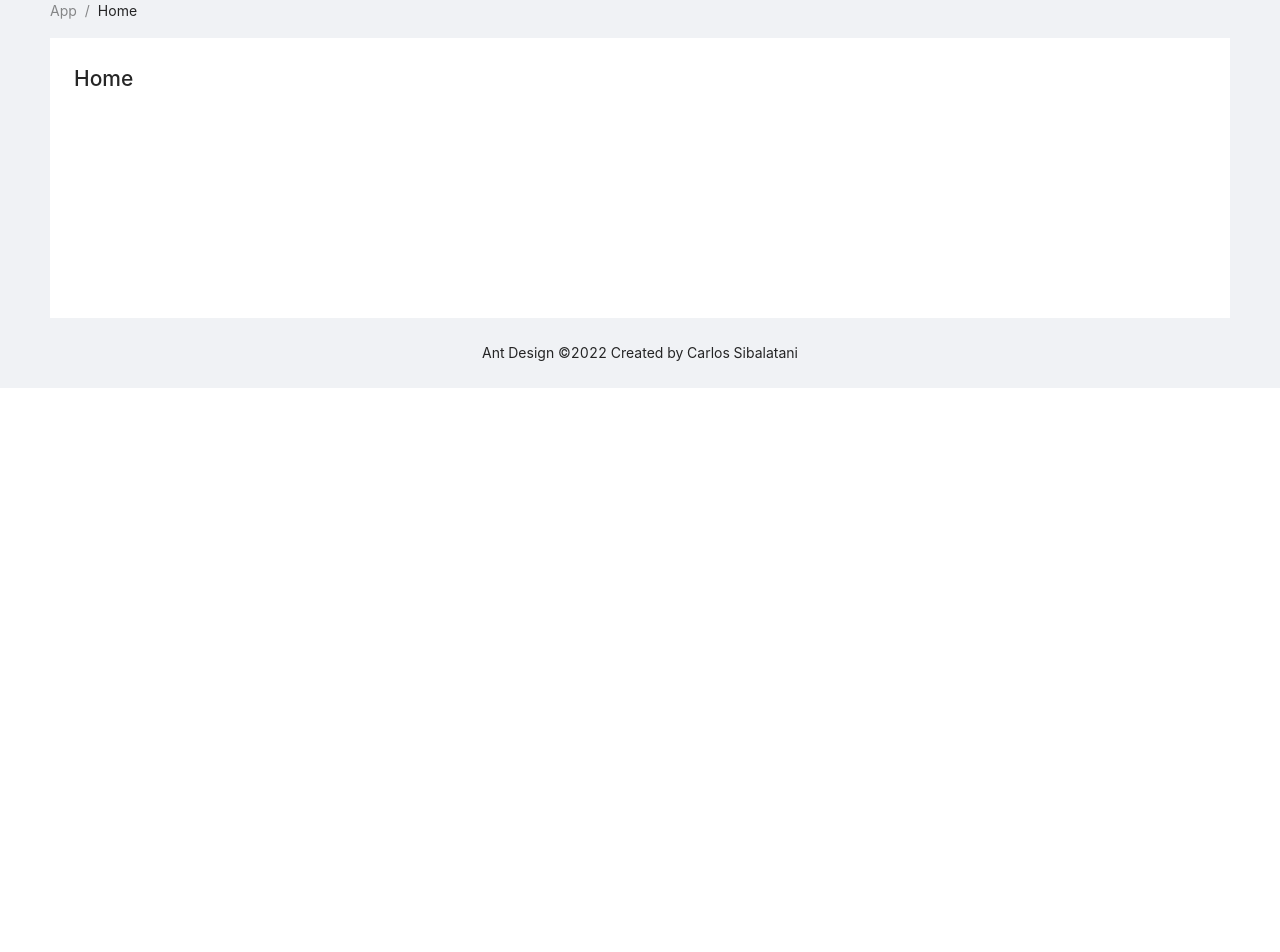
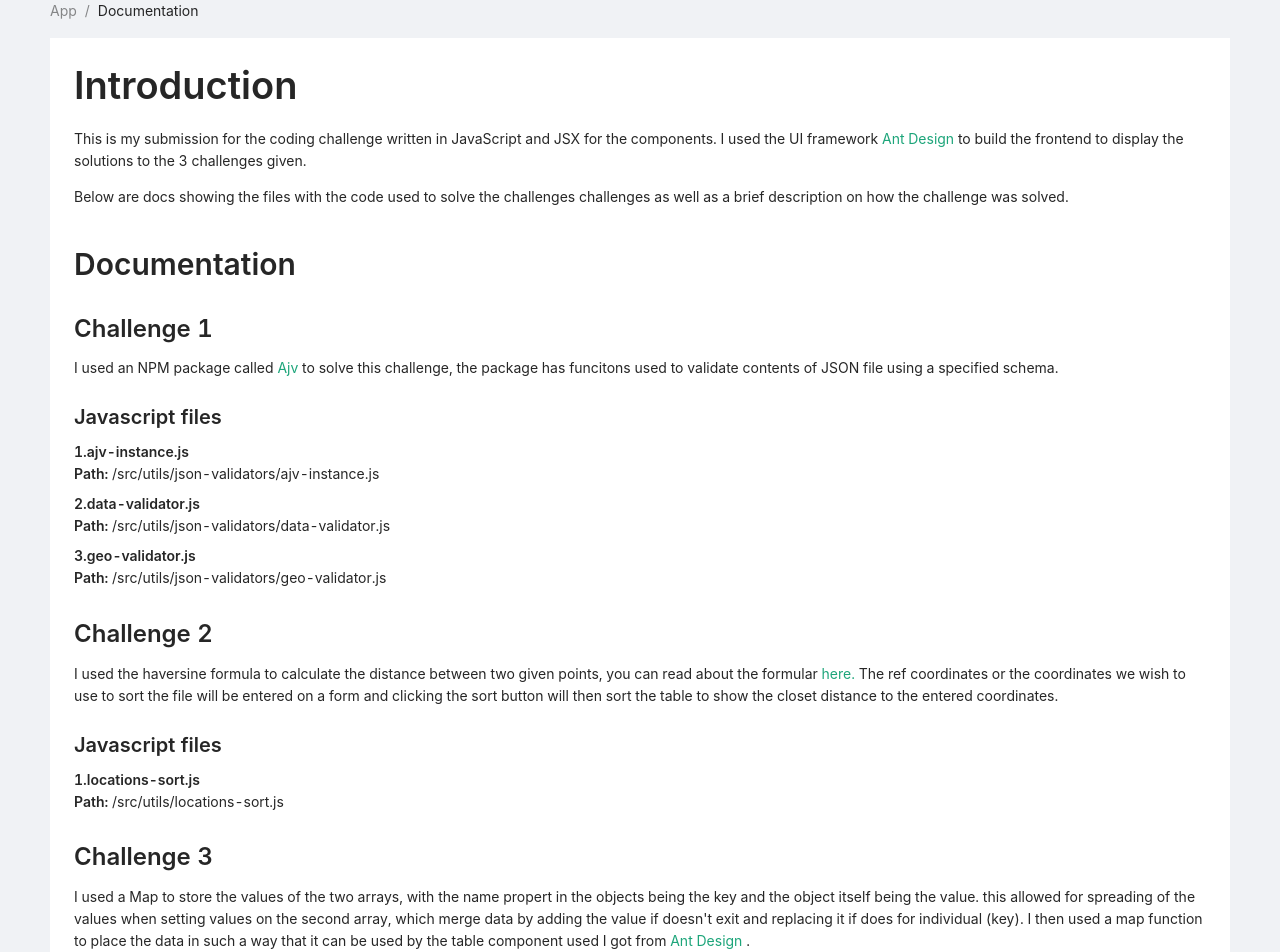
Before and after one commit to FearTheBeard95/ambrite-coding-challenge, a React (Create React App) app: page / in a window 1280 px wide. Shown: the part 80-1032 px from the top of the page. Before the commit the page ends 800 px from the top, so only its background shows below. Built offline with nearby package versions, Linux system fonts and the light colour scheme.

Commit message:
Wire up documentation page

```diff
--- a/src/components/pages/Challenge2.jsx
+++ b/src/components/pages/Challenge2.jsx
@@ -60,6 +60,10 @@ const Challenge2 = () => {
               name='latitude'
               onChange={(e) => onChangeLatitude(e.target.value)}
               value={refLatitude}
+              type='number'
+              step={'0.0000000000000001'}
+              max={90.9999999999999999}
+              min={-90.99999999999999999}
             />
             <Input
               style={{ width: '30%' }}
@@ -67,6 +71,10 @@ const Challenge2 = () => {
               name='longitude'
               onChange={(e) => onChangeLongitude(e.target.value)}
               value={refLongitude}
+              type='number'
+              step={'0.0000000000000001'}
+              max={180.9999999999999999}
+              min={-180.99999999999999999}
             />
             <Button type='primary' htmlType='submit'>
               Sort
--- a/src/components/pages/Challenge3.jsx
+++ b/src/components/pages/Challenge3.jsx
@@ -4,11 +4,10 @@ import MainLayout from '../MainLayout';
 import arrayUnion from '../../utils/data-merge';
 import p3Data from '../../utils/p3Data.json';
 import { useState } from 'react';
-import { useEffect } from 'react';
 
 const Challenge3 = () => {
   const { testSet1, testSet2 } = p3Data;
-  const [dataSource, setDataSource] = useState(arrayUnion(testSet1, testSet2));
+  const [dataSource] = useState(arrayUnion(testSet1, testSet2));
 
   const columns = [
     { title: 'name', dataIndex: 'name', key: 'key' },
@@ -19,20 +18,6 @@ const Challenge3 = () => {
     { title: 'field', dataIndex: 'key', key: 'key' },
     { title: 'value', dataIndex: 'value', key: 'key' },
   ];
-  // useEffect(() => {
-  //   // eslint-disable-next-line no-unused-vars
-  //   let isMounted = true;
-  //   const { testSet1, testSet2 } = p3Data;
-
-  //   arrayUnion(testSet1, testSet2).then((union) => {
-  //     console.log(union);
-  //     return setDataSource(union);
-  //   });
-
-  //   return () => {
-  //     isMounted = false;
-  //   };
-  // }, []);
 
   return (
     <MainLayout selected={['Challenge3']}>
--- /dev/null
+++ b/src/components/pages/Docs.jsx
@@ -0,0 +1,145 @@
+import React from 'react';
+import { Breadcrumb, Space, Typography } from 'antd';
+import MainLayout from '../MainLayout';
+import { Link as To } from 'react-router-dom';
+
+const { Title, Paragraph, Text, Link } = Typography;
+const challenge1Files = [
+  {
+    name: 'ajv-instance.js',
+    path: '/src/utils/json-validators/ajv-instance.js',
+  },
+  {
+    name: 'data-validator.js',
+    path: '/src/utils/json-validators/data-validator.js',
+  },
+  {
+    name: 'geo-validator.js',
+    path: '/src/utils/json-validators/geo-validator.js',
+  },
+];
+
+const challenge2Files = [
+  {
+    name: 'locations-sort.js',
+    path: '/src/utils/locations-sort.js',
+  },
+];
+
+const challenge3Files = [
+  {
+    name: 'data-merge.js',
+    path: '/src/utils/data-merge.js',
+  },
+];
+
+const Docs = () => (
+  <MainLayout selected={['Home']}>
+    <Breadcrumb style={{ margin: '16px 0' }}>
+      <Breadcrumb.Item>App</Breadcrumb.Item>
+      <Breadcrumb.Item>Documentation</Breadcrumb.Item>
+    </Breadcrumb>
+    <div className='site-layout-content'>
+      <Typography>
+        <Title>Introduction</Title>
+        <Paragraph>
+          This is my submission for the coding challenge written in JavaScript
+          and JSX for the components. I used the UI framework{' '}
+          <Link href='https://ant.design' target={'_blank'}>
+            Ant Design
+          </Link>{' '}
+          to build the frontend to display the solutions to the 3 challenges
+          given.
+        </Paragraph>
+        <Paragraph>
+          Below are docs showing the files with the code used to solve the
+          challenges challenges as well as a brief description on how the
+          challenge was solved.
+        </Paragraph>
+        <Title level={2}>Documentation</Title>
+        <ChallengeDocumentation
+          challenge={'Challenge 1'}
+          files={challenge1Files}
+        >
+          <Paragraph>
+            I used an NPM package called{' '}
+            <Link href='https://ajv.js.org' target={'_blank'}>
+              Ajv
+            </Link>{' '}
+            to solve this challenge, the package has funcitons used to validate
+            contents of JSON file using a specified schema.
+          </Paragraph>
+        </ChallengeDocumentation>
+        <ChallengeDocumentation
+          challenge={'Challenge 2'}
+          files={challenge2Files}
+        >
+          <Paragraph>
+            <Text>
+              I used the haversine formula to calculate the distance between two
+              given points, you can read about the formular{' '}
+              <Link
+                href='https://en.wikipedia.org/wiki/Haversine_formula'
+                target={'_blank'}
+              >
+                here.
+              </Link>{' '}
+              The ref coordinates or the coordinates we wish to use to sort the
+              file will be entered on a form and clicking the sort button will
+              then sort the table to show the closet distance to the entered
+              coordinates.
+            </Text>
+          </Paragraph>
+        </ChallengeDocumentation>
+        <ChallengeDocumentation
+          challenge={'Challenge 3'}
+          files={challenge3Files}
+        >
+          <Paragraph>
+            <Text>
+              I used a Map to store the values of the two arrays, with the name
+              propert in the objects being the key and the object itself being
+              the value. this allowed for spreading of the values when setting
+              values on the second array, which merge data by adding the value
+              if doesn't exit and replacing it if does for individual (key). I
+              then used a map function to place the data in such a way that it
+              can be used by the table component used I got from{' '}
+              <Link href='https://ant.design' target={'_blank'}>
+                Ant Design
+              </Link>{' '}
+              .
+            </Text>
+          </Paragraph>
+        </ChallengeDocumentation>
+      </Typography>
+    </div>
+  </MainLayout>
+);
+
+const ChallengeDocumentation = (props) => {
+  const { challenge, files, children } = props;
+  return (
+    <>
+      <Title level={3}>{challenge}</Title>
+      {children}
+      <Title level={4}>Javascript files</Title>
+      <Paragraph>
+        <Paragraph>
+          <Space direction='vertical'>
+            {files.map((file, index) => (
+              <Text>
+                <strong>
+                  {index + 1}.{file.name}
+                </strong>{' '}
+                <br />
+                <strong>Path:</strong> {file.path}
+              </Text>
+            ))}
+          </Space>
+        </Paragraph>
+      </Paragraph>
+    </>
+  );
+};
+
+export default Docs;
--- a/src/components/pages/Home.jsx
+++ /dev/null
@@ -1,17 +0,0 @@
-import React from 'react';
-import { Breadcrumb } from 'antd';
-import MainLayout from '../MainLayout';
-
-const Home = () => (
-  <MainLayout selected={['Home']}>
-    <Breadcrumb style={{ margin: '16px 0' }}>
-      <Breadcrumb.Item>App</Breadcrumb.Item>
-      <Breadcrumb.Item>Home</Breadcrumb.Item>
-    </Breadcrumb>
-    <div className='site-layout-content'>
-      <h1>Home</h1>
-    </div>
-  </MainLayout>
-);
-
-export default Home;
--- a/src/constants/routes.js
+++ b/src/constants/routes.js
@@ -1,13 +1,13 @@
 import Challenge1 from '../components/pages/Challenge1';
 import Challenge2 from '../components/pages/Challenge2';
 import Challenge3 from '../components/pages/Challenge3';
-import Home from '../components/pages/Home';
+import Docs from '../components/pages/Docs';
 
 const routes = [
   {
-    key: 'Home',
+    key: 'Docs',
     path: '/',
-    element: <Home />,
+    element: <Docs />,
   },
   {
     key: 'Challenge1',
```
